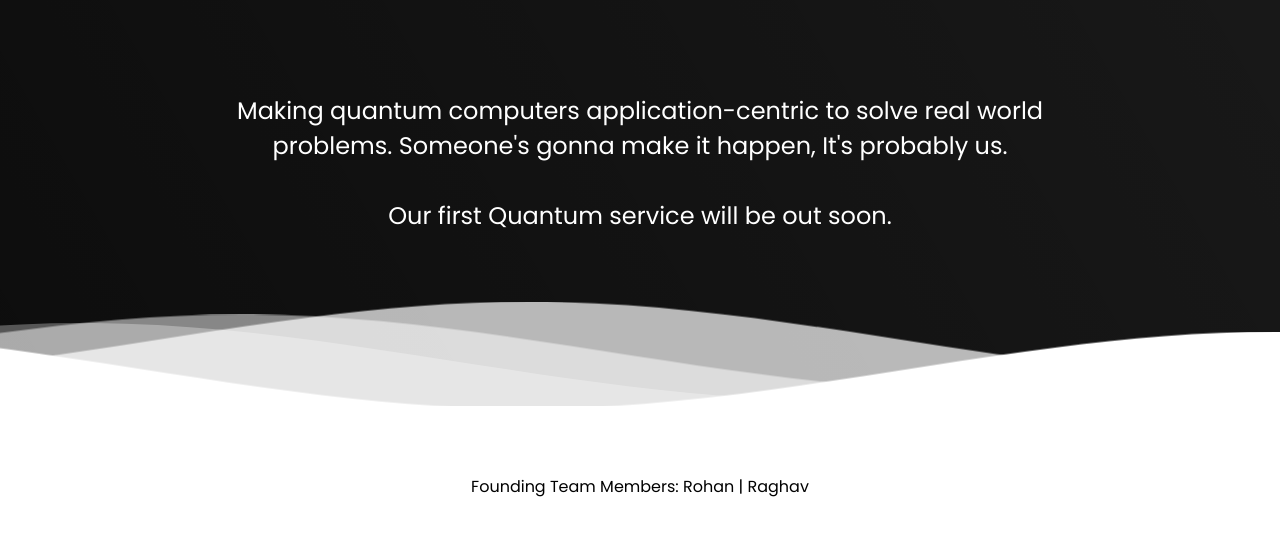
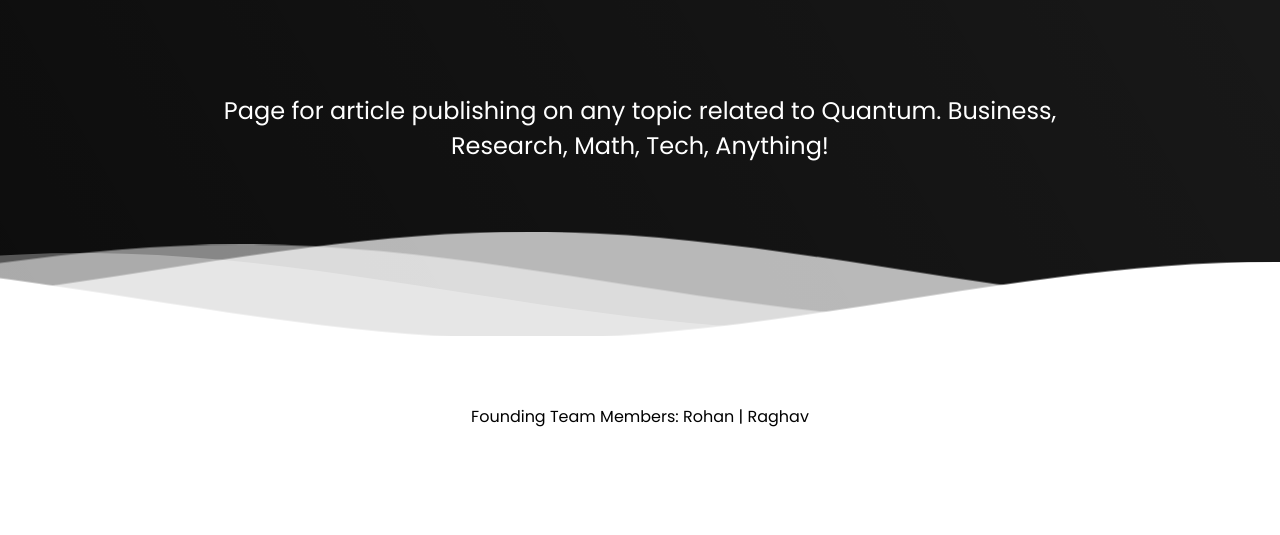
Before and after one commit to angeryrohan/entangle, a plain HTML site: page index.html in a window 1280 px wide. Shown: the part 227-762 px from the top of the page. Drawn offline with Linux system fonts and the light colour scheme.

Commit message:
Update index.html

```diff
--- a/index.html
+++ b/index.html
@@ -5,7 +5,7 @@
     <meta charset="UTF-8">
     <meta http-equiv="X-UA-Compatible" content="IE=edge">
     <meta name="viewport" content="width=device-width, initial-scale=1.0">
-    <title>Entangle | The Future of Quantum Applications</title>
+    <title>Entangle | World of Quantum Thoughts</title>
 </head>
 <body>
     <!--Hey! This is the original version
@@ -21,7 +21,9 @@ of Simple CSS Waves-->
 
 
     </div>
-    <div class="special">Making quantum computers application-centric to solve real world problems. Someone's gonna make it happen, It's probably us.<br><br>Our first Quantum service will be out soon.</div>
+    <div class="special">
+    Page for article publishing on any topic related to Quantum. Business, Research, Math, Tech, Anything!
+    </div>
     <!--Waves Container-->
     <div>
     <svg class="waves" xmlns="http://www.w3.org/2000/svg" xmlns:xlink="http://www.w3.org/1999/xlink"
```
